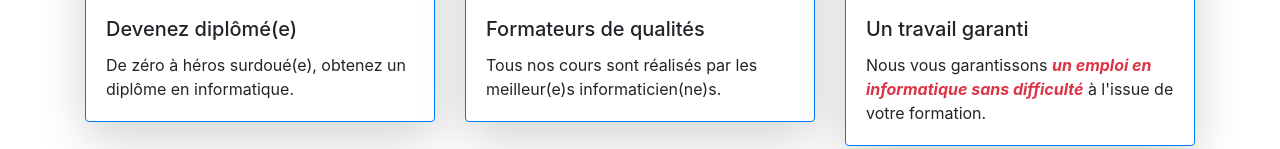
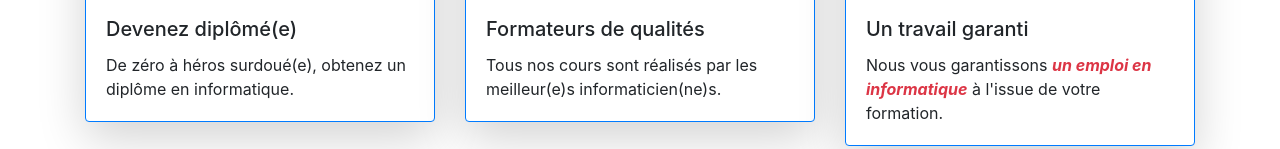
Before and after one commit to Sebbysebby/Sebbysebby, a plain HTML site: page index.html in a window 1280 px wide. Shown: the part 2613-2762 px from the top of the page. Drawn offline with nearby package versions, Linux system fonts and the light colour scheme.

Commit message:
Ajustement card en hauteur

```diff
--- a/index.html
+++ b/index.html
@@ -220,7 +220,7 @@
           <img src="images/home/job.png" alt="job search" class="card-img-top">
           <div class="card-body">
             <h5 class="card-title">Un travail garanti</h5>
-            <p class="card-text">Nous vous garantissons <span class="font-italic font-weight-bold text-danger">un emploi en informatique sans difficulté</span> à l'issue de votre formation.</p>
+            <p class="card-text">Nous vous garantissons <span class="font-italic font-weight-bold text-danger">un emploi en informatique</span> à l'issue de votre formation.</p>
           </div>
         </div>
       </div>
```
